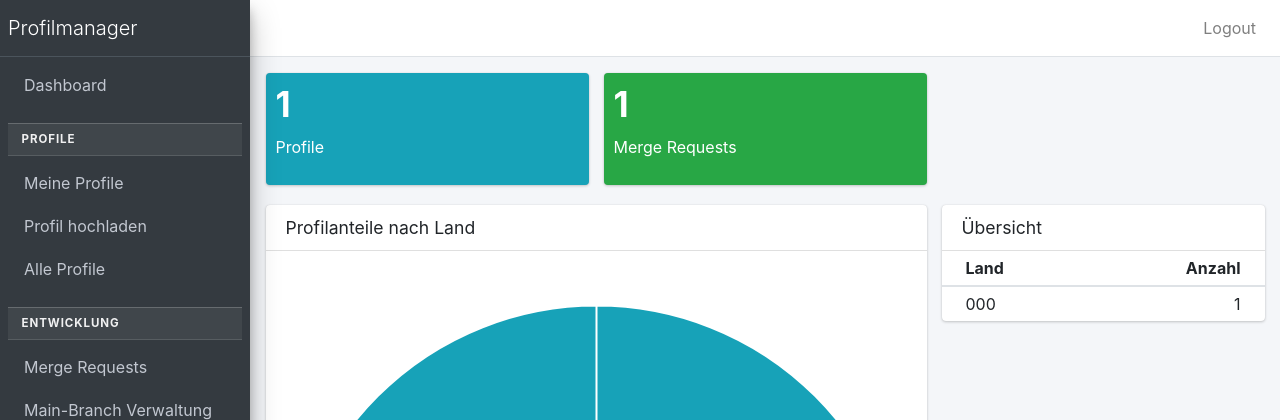
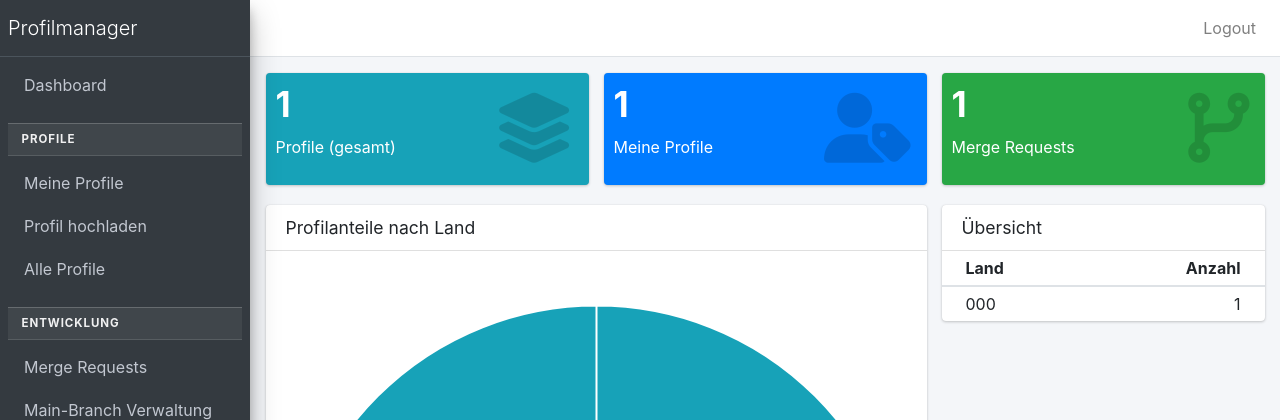
Before and after one commit to DeepZone/Profilmanager, a Flask app: page / in a window 1280 px wide. Shown: the top 420 px of the page. Run offline with Flask 3, Linux system fonts and the light colour scheme; a user stored in the database is signed in; tables that the repository leaves empty hold one stand-in row (values such as "Sample post"); some libraries are stand-ins or nearby versions.

Commit message:
Add profile sorting controls and enhance dashboard stats cards

```diff
--- a/app/routes/dashboard.py
+++ b/app/routes/dashboard.py
@@ -12,8 +12,10 @@ dashboard_bp = Blueprint("dashboard", __name__)
 @dashboard_bp.route("/")
 @login_required
 def index():
+    total_profile_count = Profile.query.count()
+    my_profile_count = Profile.query.filter_by(user_id=current_user.id).count()
+
     if current_user.is_admin:
-        profile_count = Profile.query.count()
         user_count = User.query.count()
         mr_count = GitLabMergeRequest.query.filter_by(status="opened").count()
         country_counts_query = (
@@ -23,7 +25,6 @@ def index():
             .all()
         )
     else:
-        profile_count = Profile.query.filter_by(user_id=current_user.id).count()
         user_count = None
         mr_count = (
             GitLabMergeRequest.query.join(Profile)
@@ -52,7 +53,8 @@ def index():
 
     return render_template(
         "dashboard.html",
-        profile_count=profile_count,
+        total_profile_count=total_profile_count,
+        my_profile_count=my_profile_count,
         user_count=user_count,
         mr_count=mr_count,
         country_distribution=country_distribution,
--- a/app/templates/dashboard.html
+++ b/app/templates/dashboard.html
@@ -1,10 +1,31 @@
 {% extends 'base.html' %}
 {% block content %}
 <div class="row">
-  <div class="col-md-4"><div class="small-box bg-info"><div class="inner"><h3>{{ profile_count }}</h3><p>Profile</p></div></div></div>
-  <div class="col-md-4"><div class="small-box bg-success"><div class="inner"><h3>{{ mr_count }}</h3><p>Merge Requests</p></div></div></div>
+  <div class="{% if user_count is not none %}col-md-3{% else %}col-md-4{% endif %}">
+    <div class="small-box bg-info">
+      <div class="inner"><h3>{{ total_profile_count }}</h3><p>Profile (gesamt)</p></div>
+      <div class="icon"><i class="fas fa-layer-group"></i></div>
+    </div>
+  </div>
+  <div class="{% if user_count is not none %}col-md-3{% else %}col-md-4{% endif %}">
+    <div class="small-box bg-primary">
+      <div class="inner"><h3>{{ my_profile_count }}</h3><p>Meine Profile</p></div>
+      <div class="icon"><i class="fas fa-user-tag"></i></div>
+    </div>
+  </div>
+  <div class="{% if user_count is not none %}col-md-3{% else %}col-md-4{% endif %}">
+    <div class="small-box bg-success">
+      <div class="inner"><h3>{{ mr_count }}</h3><p>Merge Requests</p></div>
+      <div class="icon"><i class="fas fa-code-branch"></i></div>
+    </div>
+  </div>
   {% if user_count is not none %}
-  <div class="col-md-4"><div class="small-box bg-warning"><div class="inner"><h3>{{ user_count }}</h3><p>Benutzer</p></div></div></div>
+  <div class="col-md-3">
+    <div class="small-box bg-warning">
+      <div class="inner"><h3>{{ user_count }}</h3><p>Benutzer</p></div>
+      <div class="icon"><i class="fas fa-users"></i></div>
+    </div>
+  </div>
   {% endif %}
 </div>
 
```
Also changed, not shown: app/routes/profiles.py (+12 -6 lines), app/templates/profiles/mine.html (+14 -4 lines).
